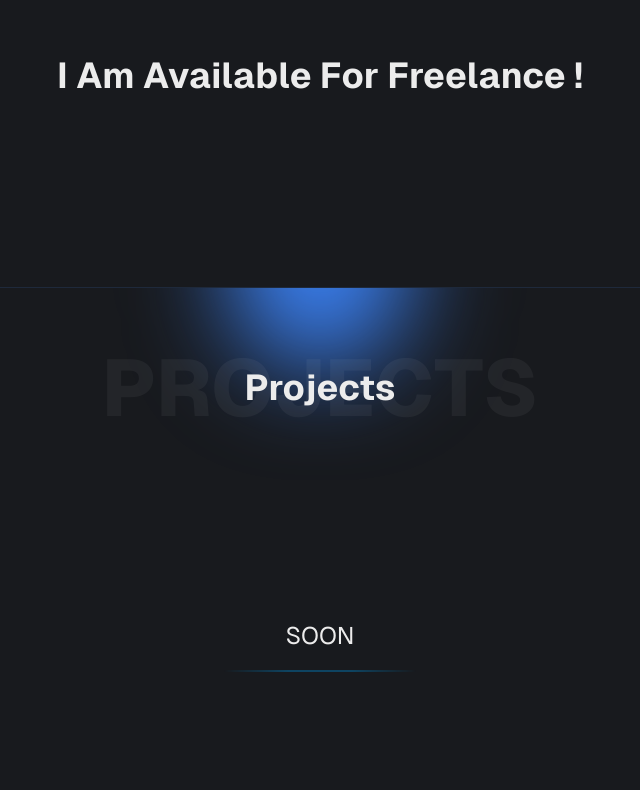
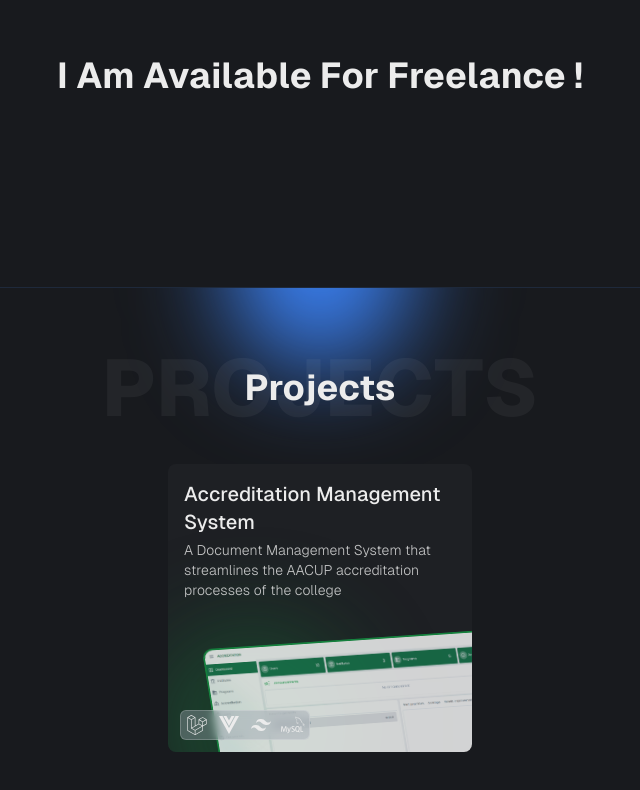
Before and after one commit to leocards/lvc_web_portfolio, a React (Vite) app: page / in a window 1280 px wide. Shown: the part 2113-2903 px from the top of the page, without its empty margins (320-960 px from the left). Built offline with nearby package versions, Linux system fonts and the light colour scheme.

Commit message:
updated projects

```diff
--- a/src/AboutMe.tsx
+++ b/src/AboutMe.tsx
@@ -30,7 +30,7 @@ export default function AboutMe() {
                             </div>
                         </div>
 
-                        <div className="w-full xs:w-52 lg:w-full h-52 lg:h-full rounded-md bg-slate-800 relative overflow-hidden">
+                        <div className="w-full xs:w-52 lg:w-full h-52 lg:h-full rounded-md bg-slate-200 dark:bg-slate-800 relative overflow-hidden">
                             <img src={profile} alt="profile" className="object-cover w-full h-[20rem] lg:h-[40rem]" />
                             <div className="flex items-center gap-3 absolute z-10 left-1/2 -translate-x-1/2 bottom-4 rounded text-[#ececec] bg-white/20 px-2.5 py-1 backdrop-blur-sm border border-white/10">
                                 <a href="https://www.facebook.com/leomas.cardenio" target="_blank"><AkarIconsFacebookFill className="lg:w-7 lg:h-7 w-6 h-6" /></a>
--- /dev/null
+++ b/src/Icons/Vue.tsx
@@ -0,0 +1,5 @@
+import type { SVGProps } from 'react';
+
+export function MdiVuejs(props: SVGProps<SVGSVGElement>) {
+	return (<svg xmlns="http://www.w3.org/2000/svg" width="1em" height="1em" viewBox="0 0 24 24" {...props}><path fill="currentColor" d="M2 3h3.5L12 15l6.5-12H22L12 21zm4.5 0h3L12 7.58L14.5 3h3L12 13.08z"></path></svg>);
+}
--- a/src/Projects.tsx
+++ b/src/Projects.tsx
@@ -1,16 +1,43 @@
+import Grid, { GridCard } from "./components/Grid";
 import Main from "./components/Main";
 import TitleSection from "./components/TitleSection";
+import AccreditationIMG from "./assets/Accreditation.png";
+import { MdiLaravel } from "./Icons/Laravel";
+import { MdiVuejs } from "./Icons/Vue";
+import { BxlTailwindCss } from "./Icons/Tailwind";
+import { SimpleIconsMysql } from "./Icons/MySQL";
 
 export default function Projects() {
 
     return (
         <Main id="projects" className="" titleChildren={<TitleSection title="Projects" />}>
-            <div className="mx-auto mt-36 w-32 text-center py-5 relative text-2xl">
-                SOON
+            <div className="max-w-5xl mx-auto ">
+                <Grid columns={1} className="group">
+                    <GridCard contentClass="h-full relative group-hover:group dark:!bg-[#1E2024] transition-150" className="">
+                        <div className="h-full p-2 hover:ring-1 dark:ring-green-900 relative z-20 ring-inset rounded-lg">
+                            <div className="p-2">
+                                <div className="text-xl font-medium">
+                                    Accreditation Management System
+                                </div>
+                                <p className="text-color opacity-80 text-sm dark:font-light mt-1">A Document Management System that streamlines the AACUP accreditation processes of the college</p>
+                            </div>
 
-                <div className={`absolute -inset-x-8 bottom-0 h-0.5 bg-blue-900/15 [mask-image:linear-gradient(to_right,transparent,white_4rem,white_calc(100%-4rem),transparent)]
-                dark:bg-sky-600/40`}></div>
+                        </div>
+                        <div className="absolute bottom-3 left-3 z-20 bg-white/50 dark:bg-gray-400/40 rounded-md backdrop-blur-sm flex gap-2 px-1 py-0.5 border border-slate-300/70 dark:border-white/20">
+                            <MdiLaravel className="w-6 h-6 text-color" />
+                            <MdiVuejs className="w-6 h-6 text-color" />
+                            <BxlTailwindCss className="w-6 h-6 text-color" />
+                            <SimpleIconsMysql className="w-6 h-6 text-color" />
+                        </div>
+                        <div className="w-[24rem] absolute z-10 -bottom-14 -right-20 group-hover:-right-32 shadow-2xl border-2 border-green-700 rounded-xl overflow-hidden transition-all-300 group-hover:[transform:none] [transform:perspective(400em)_rotateY(15deg)_rotateX(6deg)_skew(8deg,-4deg)_translate3d(4%,-2%,0)_scale(.86)]">
+                            <img src={AccreditationIMG} alt="img" className="object-cover object-left dark:opacity-80" />
+                        </div>
+                        <div className="absolute -bottom-20 -left-5 blur-[50px] rounded-full bg-green-700 w-52 h-52 opacity-30 dark:opacity-40"></div>
+                    </GridCard>
+                </Grid>
             </div>
         </Main>
     )
 }
+
+/*  */
--- a/src/Skills.tsx
+++ b/src/Skills.tsx
@@ -19,7 +19,7 @@ export default function Skills() {
                 <div className="md:max-w-2xl lg:max-w-4xl xl:max-w-5xl lg:h-72 w-full mx-auto relative gap-4">
                     <div className="flex flex-col lg:flex-row w-full h-full">
                         <div className="text-center flex flex-col w-full">
-                            <Label className="py-4 w-full border-b border-r dashed inline-block text-center">Front-End</Label>
+                            <Label className="py-4 w-full border-b border-t !border-t-transparent border-r dashed inline-block text-center">Front-End</Label>
                             <div className="grow flex items-center border-b border-r dashed p-2 min-h-[7rem]">
                                 <Grid>
                                     <TooltipButton tooltip="TailwindCSS">
@@ -41,7 +41,7 @@ export default function Skills() {
                             </div>
                         </div>
                         <div className="text-center flex flex-col w-full">
-                            <Label className="py-4 w-full border-b border-r dashed inline-block text-center">Back-End</Label>
+                            <Label className="py-4 w-full border-b border-t !border-t-transparent border-r dashed inline-block text-center">Back-End</Label>
                             <div className="grow flex items-center lg:border-r dashed p-2 min-h-[7rem]">
                                 <Grid>
                                     <TooltipButton tooltip="PHP">
--- /dev/null
+++ b/src/components/Grid.tsx
@@ -0,0 +1,49 @@
+import React from 'react'
+import {
+    Card,
+    CardContent,
+    CardDescription,
+    CardFooter,
+    CardHeader,
+    CardTitle,
+} from "@/components/ui/card"
+import { cn } from "@/lib/utils"
+
+interface GridProps {
+    children: React.ReactNode,
+    columns?: number,
+    className?: string
+}
+
+const Grid = (props: GridProps) => {
+
+    const column = {
+        auto: "grid-cols-[repeat(auto-fill,minmax(17rem,1fr))]",
+        1: "grid-cols-1 max-w-80 mx-auto",
+        2: "grid-cols-2 max-w-[40rem] mx-auto",
+    }[props.columns??'auto']
+
+    return <div className={cn("grid", column, props.className)}>
+        {props.children}
+    </div>
+}
+
+interface GridCardProps extends React.HTMLAttributes<HTMLElement> {
+    children: React.ReactNode,
+    contentClass?: string
+}
+
+export const GridCard = ({ children, contentClass, ...props }: GridCardProps) => {
+    return <div className="p-2">
+        <Card {...props} className={cn("h-72 overflow-hidden !bg-white/60 dark:!bg-[#181A1E]", ...props.className??'')}>
+            <CardContent className={cn(
+                "",
+                contentClass
+            )}>
+                {children}
+            </CardContent>
+        </Card>
+    </div>
+}
+
+export default Grid
--- /dev/null
+++ b/src/components/ui/card.tsx
@@ -0,0 +1,79 @@
+import * as React from "react"
+
+import { cn } from "@/lib/utils"
+
+const Card = React.forwardRef<
+    HTMLDivElement,
+    React.HTMLAttributes<HTMLDivElement>
+>(({ className, ...props }, ref) => (
+    <div
+        ref={ref}
+        className={cn(
+            "rounded-lg bg-color text-color",
+            className
+        )}
+        {...props}
+    />
+))
+Card.displayName = "Card"
+
+const CardHeader = React.forwardRef<
+    HTMLDivElement,
+    React.HTMLAttributes<HTMLDivElement>
+>(({ className, ...props }, ref) => (
+    <div
+        ref={ref}
+        className={cn("flex flex-col space-y-1.5 p-6", className)}
+        {...props}
+    />
+))
+CardHeader.displayName = "CardHeader"
+
+const CardTitle = React.forwardRef<
+    HTMLParagraphElement,
+    React.HTMLAttributes<HTMLHeadingElement>
+>(({ className, ...props }, ref) => (
+    <h3
+        ref={ref}
+        className={cn(
+            "text-2xl font-semibold leading-none tracking-tight",
+            className
+        )}
+        {...props}
+    />
+))
+CardTitle.displayName = "CardTitle"
+
+const CardDescription = React.forwardRef<
+    HTMLParagraphElement,
+    React.HTMLAttributes<HTMLParagraphElement>
+>(({ className, ...props }, ref) => (
+    <p
+        ref={ref}
+        className={cn("text-sm text-muted-foreground", className)}
+        {...props}
+    />
+))
+CardDescription.displayName = "CardDescription"
+
+const CardContent = React.forwardRef<
+    HTMLDivElement,
+    React.HTMLAttributes<HTMLDivElement>
+>(({ className, ...props }, ref) => (
+    <div ref={ref} className={cn("", className)} {...props} />
+))
+CardContent.displayName = "CardContent"
+
+const CardFooter = React.forwardRef<
+    HTMLDivElement,
+    React.HTMLAttributes<HTMLDivElement>
+>(({ className, ...props }, ref) => (
+    <div
+        ref={ref}
+        className={cn("flex items-center p-6 pt-0", className)}
+        {...props}
+    />
+))
+CardFooter.displayName = "CardFooter"
+
+export { Card, CardHeader, CardFooter, CardTitle, CardDescription, CardContent }
```
Also changed, not shown: src/assets/Accreditation.png (added).
